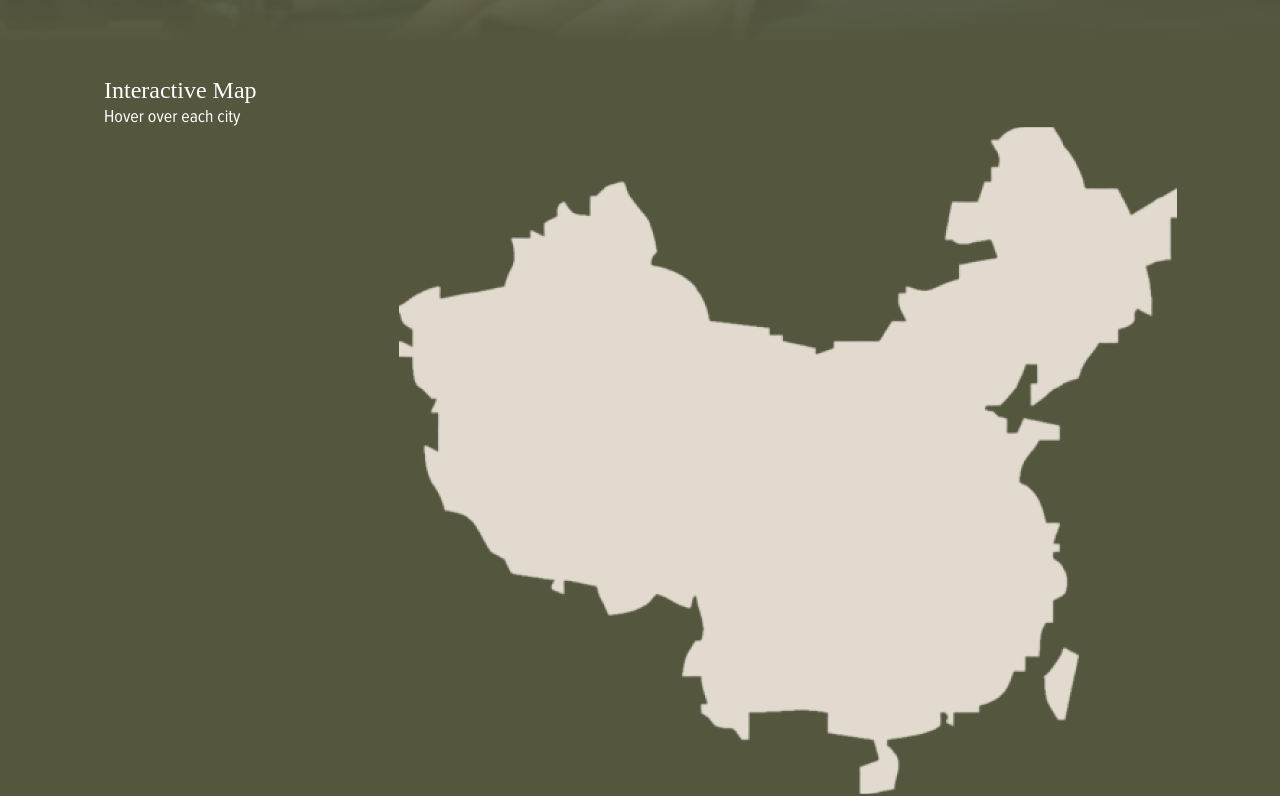
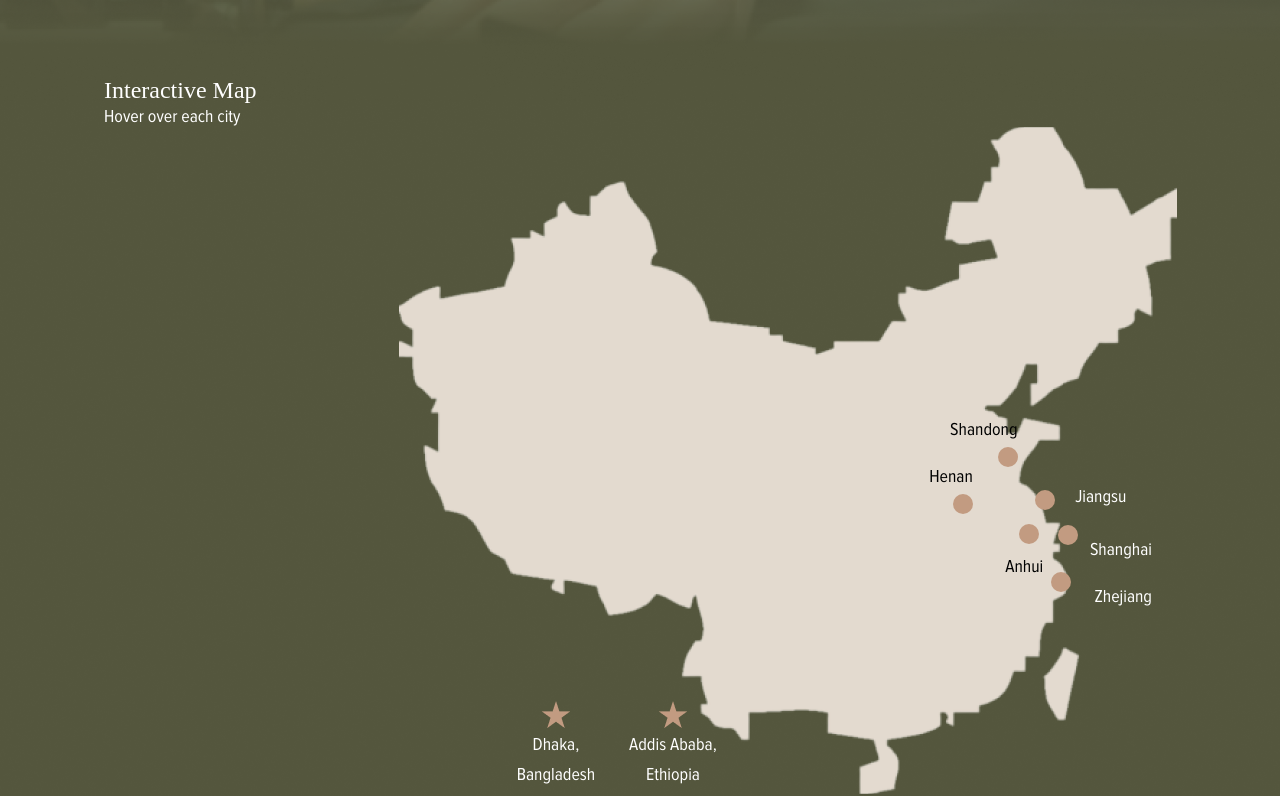
Before and after one commit to SharjeelAbbas014/ypunto-site, a React (Create React App) app: page /supplychain in a window 1280 px wide. Shown: the part 609-1405 px from the top of the page. Built offline with nearby package versions, Linux system fonts and the light colour scheme; a web font is replaced by a local one.

Commit message:
Added map points

```diff
--- a/src/Pages/SupplyChain.jsx
+++ b/src/Pages/SupplyChain.jsx
@@ -2,7 +2,7 @@ import React from "react";
 import { createUseStyles } from "react-jss";
 import map from "../assets/images/supplychain/map.png";
 import bkg from "../assets/images/supplychain/bkg.png";
-
+import locationStar from "../assets/images/supplychain/star.png";
 const useStyles = createUseStyles({
   wrapper: {
     backgroundImage: `url(${bkg})`,
@@ -35,14 +35,115 @@ const useStyles = createUseStyles({
   },
   mapDiv: {
     position: "relative",
-    // background: "red",
     width: "100%",
     display: "flex",
     justifyContent: "flex-end",
-    "& img": {
+    "& > img": {
       paddingRight: 103,
+      maxWidth: "100%",
     },
+    fontFamily: "Proxima400",
+    fontSize: 18,
+    lineHeight: "30px",
   },
+  locationDot: {
+    width: 20,
+    height: 20,
+    borderRadius: "50%",
+    background: "#C29B81",
+  },
+  locationDivShanghai: {
+    position: "absolute",
+    right: "10%",
+    top: "61%",
+    // background: "green",
+  },
+  locationDotShanghai: {
+    position: "absolute",
+    right: "120%",
+    top: "-30%",
+  },
+  locationDivZhejiang: {
+    position: "absolute",
+    right: "10%",
+    top: "68%",
+    // background: "green",
+  },
+  locationDotZhejiang: {
+    position: "absolute",
+    right: "140%",
+    top: "-30%",
+  },
+  locationDivJiangsu: {
+    position: "absolute",
+    right: "12%",
+    top: "53%",
+    // background: "green",
+  },
+  locationDotJiangsu: {
+    position: "absolute",
+    right: "140%",
+    top: "30%",
+  },
+  locationDivAnhui: {
+    position: "absolute",
+    right: "18.5%",
+    top: "63.5%",
+    // background: "green",
+  },
+  locationDotAnhui: {
+    position: "absolute",
+    right: "10%",
+    top: "-90%",
+  },
+  locationDivShandong: {
+    position: "absolute",
+    right: "20.5%",
+    top: "43%",
+    // background: "green",
+  },
+  locationDotShandong: {
+    position: "absolute",
+    right: "0%",
+    top: "110%",
+  },
+  locationDivHenan: {
+    position: "absolute",
+    right: "24%",
+    top: "50%",
+    // background: "green",
+  },
+  locationDotHenan: {
+    position: "absolute",
+    right: "0%",
+    top: "110%",
+  },
+  locationDivDhaka: {
+    position: "absolute",
+    right: "53.5%",
+    top: "86%",
+    textAlign: "center",
+    display: "flex",
+    flexDirection: "column",
+    alignItems: "center",
+    textAlign: "center",
+  },
+
+  locationDivAddis: {
+    position: "absolute",
+    right: "44%",
+    top: "86%",
+    textAlign: "center",
+    display: "flex",
+    flexDirection: "column",
+    alignItems: "center",
+    justifyContent: "center",
+  },
+
+  // locationStar: {
+  //   textAlign: "center",
+  //   padding: 0,
+  // },
 });
 
 const SupplyChain = () => {
@@ -57,6 +158,72 @@ const SupplyChain = () => {
       <p className={classes.infoDesc}>Hover over each city</p>
       <div className={classes.mapDiv}>
         <img src={map} alt="YPunto Locations" />
+        <div className={`${classes.locationDivShanghai}`}>
+          <div
+            className={`${classes.locationDot} ${classes.locationDotShanghai}`}
+          />
+          <p className={classes.locationName} style={{ color: "white" }}>
+            Shanghai
+          </p>
+        </div>
+        <div className={`${classes.locationDivZhejiang}`}>
+          <div
+            className={`${classes.locationDot} ${classes.locationDotZhejiang}`}
+          />
+          <p className={classes.locationName} style={{ color: "white" }}>
+            Zhejiang
+          </p>
+        </div>
+        <div className={`${classes.locationDivJiangsu}`}>
+          <div
+            className={`${classes.locationDot} ${classes.locationDotJiangsu}`}
+          />
+          <p className={classes.locationName} style={{ color: "white" }}>
+            Jiangsu
+          </p>
+        </div>
+        <div className={`${classes.locationDivAnhui}`}>
+          <div
+            className={`${classes.locationDot} ${classes.locationDotAnhui}`}
+          />
+          <p className={classes.locationName} style={{ color: "#000" }}>
+            Anhui
+          </p>
+        </div>
+        <div className={`${classes.locationDivShandong}`}>
+          <div
+            className={`${classes.locationDot} ${classes.locationDotShandong}`}
+          />
+          <p className={classes.locationName} style={{ color: "#000" }}>
+            Shandong
+          </p>
+        </div>
+        <div className={`${classes.locationDivHenan}`}>
+          <div
+            className={`${classes.locationDot} ${classes.locationDotHenan}`}
+          />
+          <p className={classes.locationName} style={{ color: "#000" }}>
+            Henan
+          </p>
+        </div>
+        <div className={`${classes.locationDivDhaka}`}>
+          <img src={locationStar} className={classes.locationStar} />
+          <p className={classes.locationName} style={{ color: "#fff" }}>
+            Dhaka,
+          </p>
+          <p className={classes.locationName} style={{ color: "#fff" }}>
+            Bangladesh
+          </p>
+        </div>
+        <div className={`${classes.locationDivAddis}`}>
+          <img src={locationStar} className={classes.locationStar} />
+          <p className={classes.locationName} style={{ color: "#fff" }}>
+            Addis Ababa,
+          </p>
+          <p className={classes.locationName} style={{ color: "#fff" }}>
+            Ethiopia
+          </p>
+        </div>
       </div>
     </div>
   );
```
Also changed, not shown: src/assets/images/supplychain/star.png (added).
